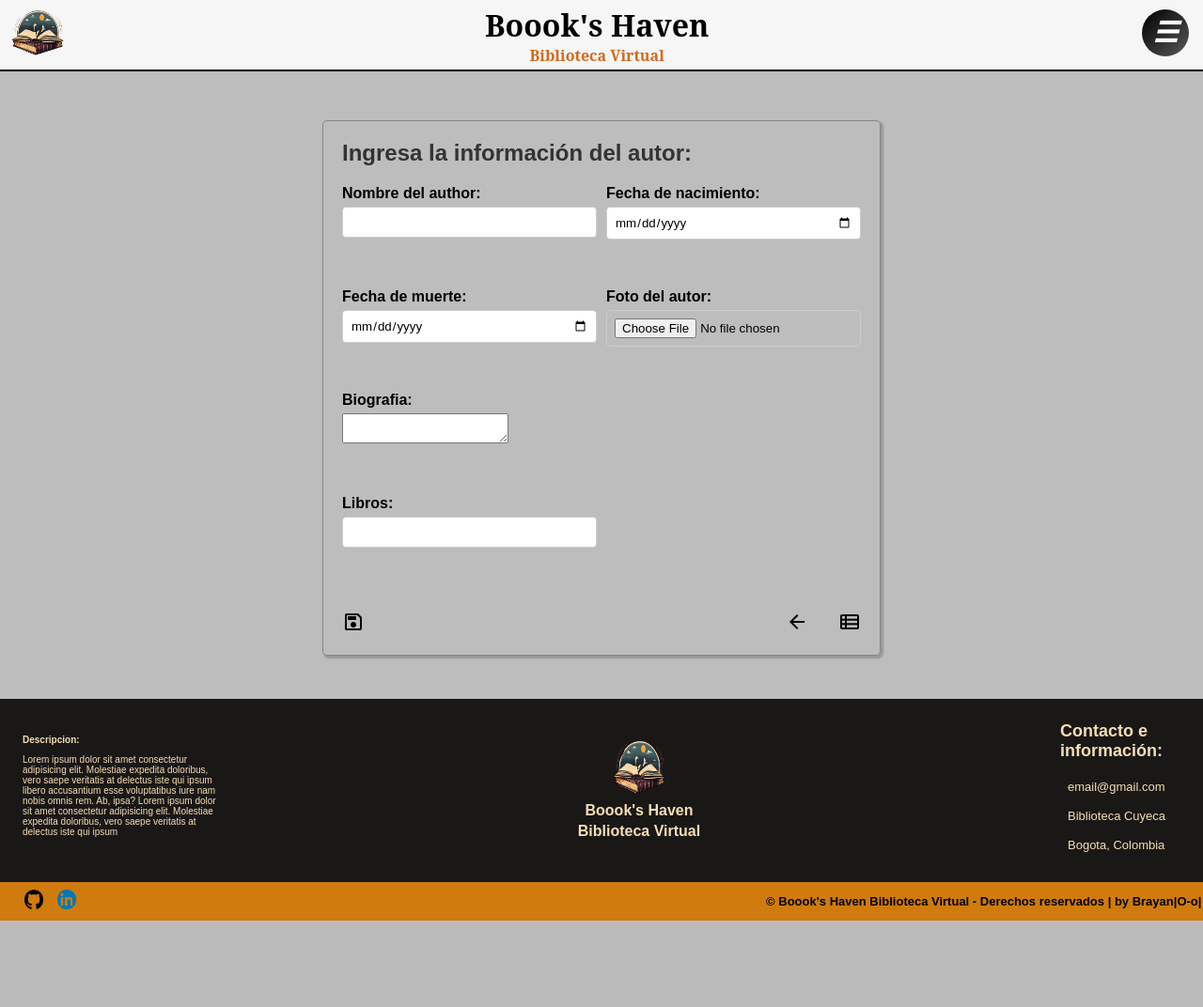
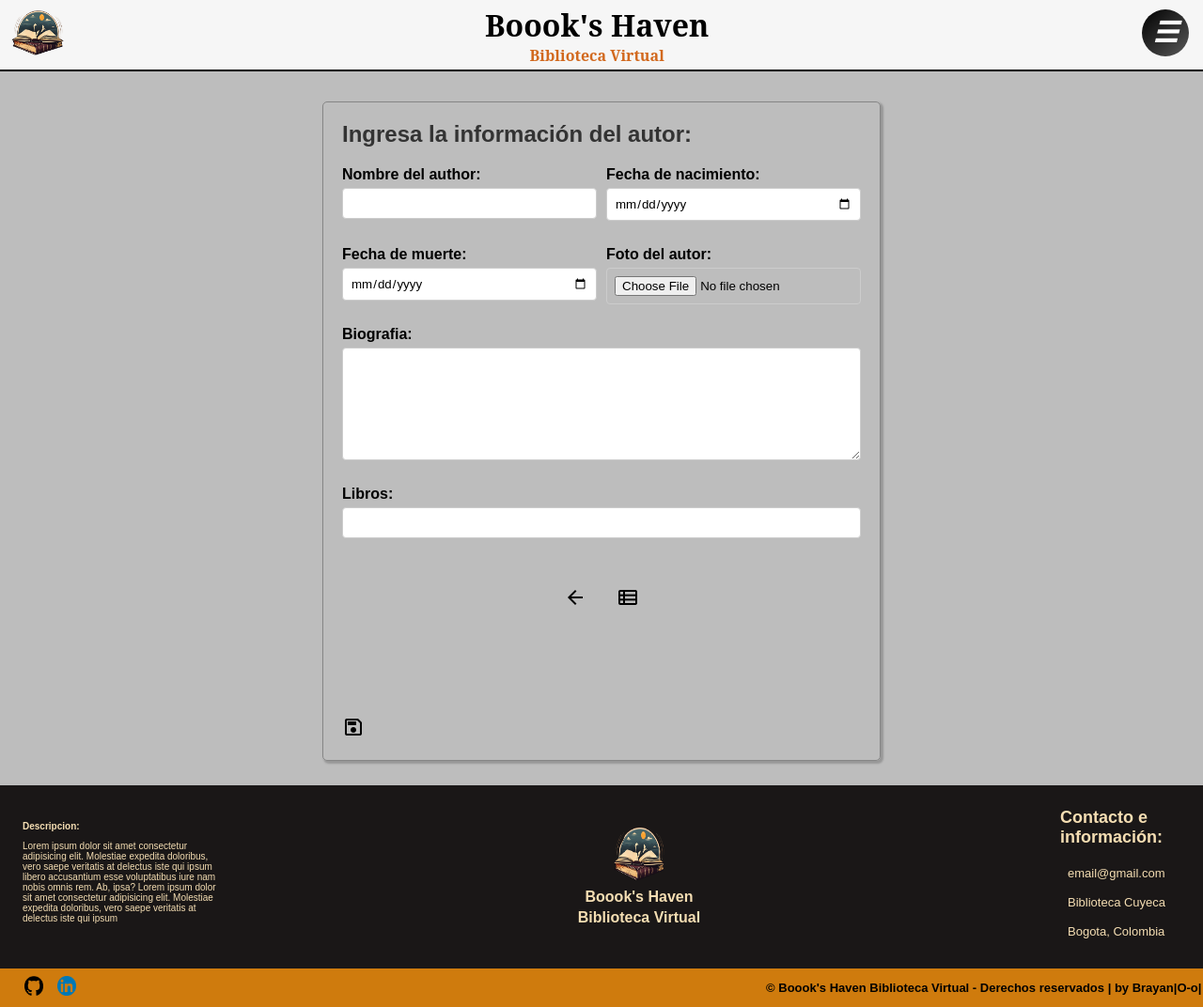
Before and after one commit to Brayanl0-o/books_Haven, a Django app: template library/templates/library/author/author_create.html in a window 1280 px wide. Shown: the whole page at 94% size. Before the commit the page ends 980 px from the top, so only its background shows below. Run offline with Django 4.2, Linux system fonts and the light colour scheme; the template is opened without the code that fills it, so the values that code supplies are empty, except form fields; tables that the repository leaves empty hold one stand-in row (values such as "Sample post"); form fields are guessed from the names that the template uses; parts of the project's set-up code (start-up, migrations or seed data) failed here and were passed over; some web fonts are replaced.

Commit message:
updated > index.css

```diff
--- a/library/static/library/css/index.css
+++ b/library/static/library/css/index.css
@@ -584,12 +584,13 @@ section#container-books h4 {
   }
 }
 .container-author-form {
-  margin: 20px;
+  margin: auto;
   padding: 20px;
   border: 1px solid #868686;
   box-shadow: 2px 2px 2px 1px rgba(0, 0, 0, 0.2);
   border-radius: 5px;
   min-height: auto;
+  min-width: auto;
   max-width: 80%;
 }
 .container-author-form .head_cont {
@@ -601,18 +602,18 @@ section#container-books h4 {
 }
 .container-author-form .list {
   position: relative;
+  padding-bottom: 25%;
 }
 .container-author-form .list form {
   display: grid;
   grid-template-columns: repeat(2, 1fr);
   grid-gap: 10px;
-  grid-auto-rows: 100px;
+  grid-auto-rows: 75px;
   min-width: auto;
-  min-height: 60vh;
+  min-height: auto;
 }
 .container-author-form .list form .form-group {
   width: 100%;
-  margin-bottom: 15px;
 }
 .container-author-form .list form .form-group label {
   display: block;
@@ -627,19 +628,31 @@ section#container-books h4 {
   border-radius: 4px;
 }
 .container-author-form .list form .form-group select {
-  width: 200%;
+  width: 100%;
   padding: 8px;
   box-sizing: border-box;
   border: 1px solid #ccc;
   border-radius: 4px;
   resize: vertical;
-  max-height: 200px;
-  min-height: 200px;
+  max-height: 100px;
+  min-height: 100px;
+}
+.container-author-form .list form .form-group textarea {
+  width: 100%;
+  padding: 8px;
+  box-sizing: border-box;
+  border: 1px solid #ccc;
+  border-radius: 4px;
+  resize: vertical;
+  max-height: 120px;
+  min-height: 120px;
+}
+.container-author-form .list form .form-group.full-row {
+  grid-column: span 2;
 }
 .container-author-form .list form .buttons-author {
   position: absolute;
   bottom: 0;
-  margin-top: 2rem;
   display: flex;
   flex-flow: row nowrap;
   justify-content: center;
@@ -647,22 +660,6 @@ section#container-books h4 {
   gap: 2rem;
 }
 .container-author-form .list form .buttons-author button {
-  background: none;
-  border: none;
-  cursor: pointer;
-}
-.container-author-form .list .buttons {
-  position: absolute;
-  right: 0;
-  bottom: 0;
-  margin-top: 0rem;
-  display: flex;
-  flex-flow: row nowrap;
-  justify-content: center;
-  align-items: center;
-  gap: 2rem;
-}
-.container-author-form .list .buttons button {
   background: none;
   border: none;
   cursor: pointer;
```
Also changed, not shown: 1 other file.
